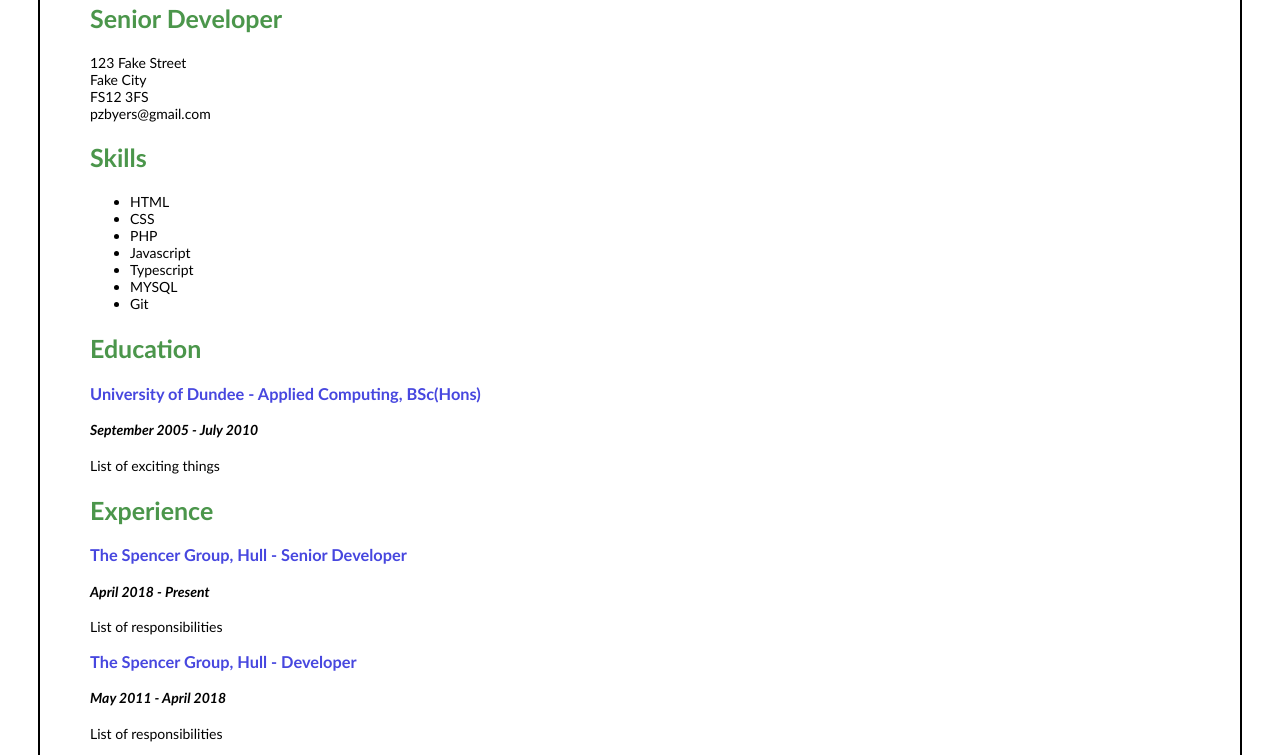
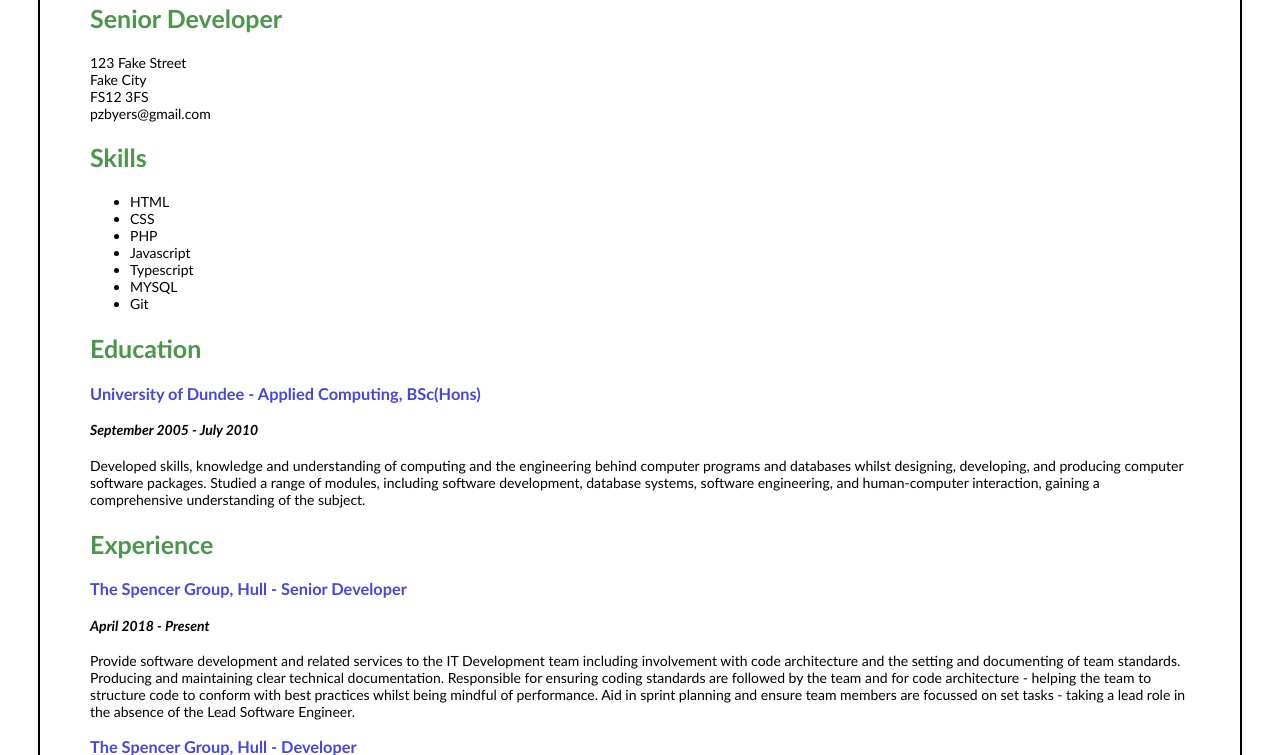
Before and after one commit to pzbyers/CV, a plain HTML site: page index.html in a window 1280 px wide. Shown: the part 207-962 px from the top of the page. Drawn offline with Linux system fonts and the light colour scheme.

Commit message:
Update university and experience sections

```diff
--- a/index.html
+++ b/index.html
@@ -43,7 +43,10 @@
             <h3 class="education__university">University of Dundee - Applied Computing, BSc(Hons)</h3>
             <h4 class="education__date education__date--italic">September 2005 - July 2010</h4>
             <p class="education__description">
-                List of exciting things
+                Developed skills, knowledge and understanding of computing and the engineering behind computer
+                programs and databases whilst designing, developing, and producing computer software packages.
+                Studied a range of modules, including software development, database systems, software
+                engineering, and human-computer interaction, gaining a comprehensive understanding of the subject.
             </p>
         </section>
         <section class="work">
@@ -52,21 +55,30 @@
                 <h3 class="item__employer">The Spencer Group, Hull - Senior Developer</h3>
                 <h4 class="item__date item__date--italic">April 2018 - Present</h4>
                 <p class="item__description">
-                    List of responsibilities
+                    Provide software development and related services to the IT Development team including involvement with code architecture
+                    and the setting and documenting of team standards. Producing and maintaining clear technical documentation.
+                    Responsible for ensuring coding standards are followed by the team and for code architecture - helping the team to structure
+                    code to conform with best practices whilst being mindful of performance.  Aid in sprint planning and ensure team members are
+                    focussed on set tasks - taking a lead role in the absence of the Lead Software Engineer.
                 </p>
             </section>
             <section class="work__item">
                 <h3 class="item__employer">The Spencer Group, Hull - Developer</h3>
                 <h4 class="item__date item__date--italic">May 2011 - April 2018</h4>
                 <p class="item__description">
-                    List of responsibilities
+                    Developing new modules for company applications and involvement in the full development life-cycle
+                    with an agile scrum approach. Using advanced Javascript and the Dojo framework on a daily basis as well as
+                    PHP frameworks such as the Zend Framework. Utilising programming techniques such as Behaviour-driven Development (BDD)
+                    and Test-driven Development (TDD). Collaborating with colleagues using Git to manage code.
+                    Designing database structures and writing optimised queries for MySQL
                 </p>
             </section>
             <section class="work__item">
                 <h3 class="item__employer">The Spencer Group, Hull - Trainee Developer</h3>
                 <h4 class="item__date item__date--italic">July 2010 - May 2011</h4>
                 <p class="item__description">
-                    List of responsibilities
+                    Trained as a web developer at C Spencer Ltd. Duties included developing and maintaining
+                    the company's bespoke resource planning system.
                 </p>
             </section>
         </section>
```
